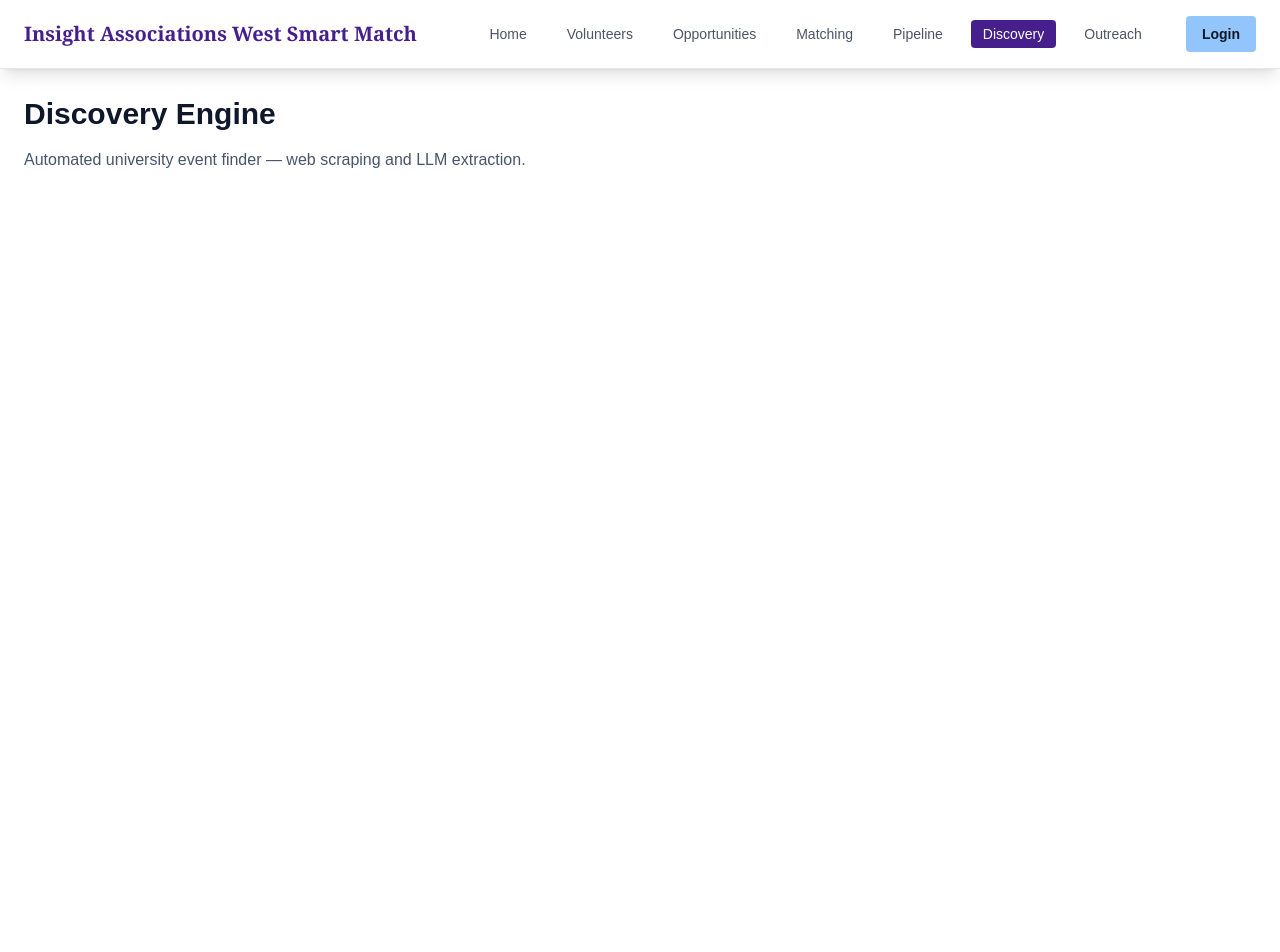
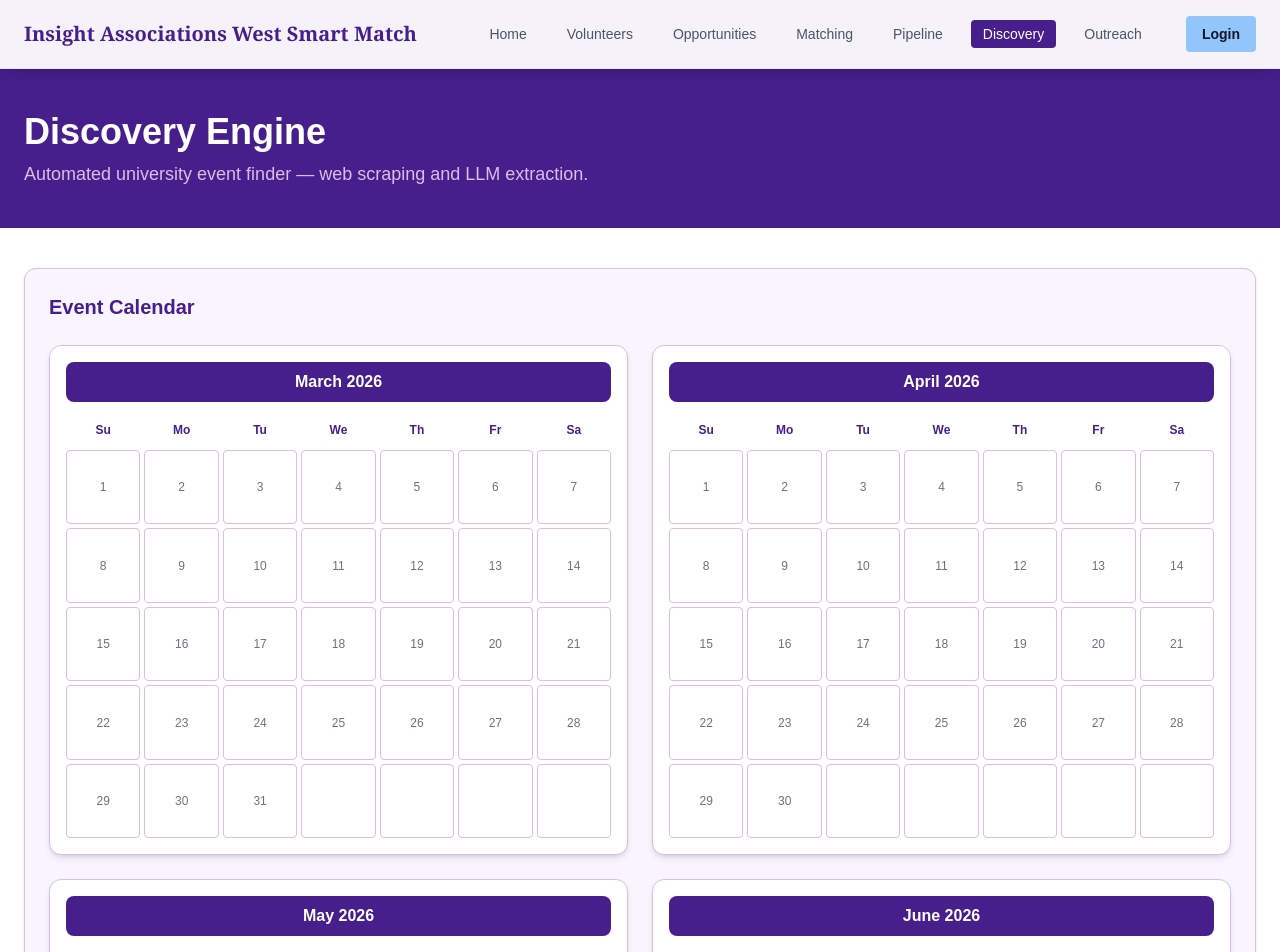
Before and after one commit to PeterBahariance/AI_Hackathon_2026, a Next.js app in the folder smart-match/: page /discovery in a window 1280 px wide. Shown: the top 952 px of the page. Before the commit the page ends 800 px from the top, so only its background shows below. Built offline with nearby package versions, Linux system fonts and the light colour scheme.

Commit message:
Add Calender and Opportunity Placeholder

```diff
--- a/smart-match/src/app/demand/page.tsx
+++ b/smart-match/src/app/demand/page.tsx
@@ -1,8 +1,24 @@
 export default function DemandPage() {
   return (
-    <div className="max-w-7xl mx-auto px-6 pt-24 pb-12">
-      <h1 className="text-3xl font-bold text-slate-900 mb-4">Opportunities (Demand Side)</h1>
-      <p className="text-slate-600">CPP events, courses, and campus engagement opportunities.</p>
+    <div className="min-h-screen bg-white">
+      {/* Header Banner */}
+      <div className="bg-[#471f8d] pt-28 pb-10 px-6">
+        <div className="max-w-7xl mx-auto">
+          <h1 className="text-4xl font-bold text-white mb-2">Opportunities (Demand Side)</h1>
+          <p className="text-[#dbbde5] text-lg">CPP events, courses, and campus engagement opportunities.</p>
+        </div>
+      </div>
+
+      {/* Content */}
+      <div className="max-w-7xl mx-auto px-6 py-10">
+        {/* Opportunity List Placeholder */}
+        <div className="bg-white border border-[#dbbde5] rounded-xl shadow-sm p-6">
+          <h2 className="text-xl font-semibold mb-4" style={{ color: "#471f8d" }}>Opportunity List</h2>
+          <div className="flex items-center justify-center h-48 border-2 border-dashed border-[#dbbde5] rounded-lg bg-[#f9f5ff]">
+            <p className="text-[#471f8d] text-sm opacity-60">No opportunities loaded yet — data will appear here</p>
+          </div>
+        </div>
+      </div>
     </div>
   );
 }
--- a/smart-match/src/app/discovery/page.tsx
+++ b/smart-match/src/app/discovery/page.tsx
@@ -1,8 +1,89 @@
+"use client";
+
+const months = [
+  { name: 'March', year: 2026, days: 31 },
+  { name: 'April', year: 2026, days: 30 },
+  { name: 'May', year: 2026, days: 31 },
+  { name: 'June', year: 2026, days: 30 }
+];
+
+const MonthCalendar = ({ month, year, days }: { month: string; year: number; days: number }) => (
+  <div className="bg-white rounded-xl shadow-md p-4 border border-[#dbbde5] flex-1 min-w-0">
+    <div className="text-center mb-4 py-2 rounded-lg" style={{ backgroundColor: "#471f8d" }}>
+      <h3 className="text-base font-semibold text-white">{month} {year}</h3>
+    </div>
+
+    {/* Days of week header */}
+    <div className="grid grid-cols-7 gap-1 mb-2">
+      {['Su', 'Mo', 'Tu', 'We', 'Th', 'Fr', 'Sa'].map(day => (
+        <div key={day} className="text-center text-xs font-semibold py-1" style={{ color: "#471f8d" }}>
+          {day}
+        </div>
+      ))}
+    </div>
+
+    {/* Calendar grid */}
+    <div className="grid grid-cols-7 gap-1">
+      {Array.from({ length: 35 }, (_, i) => (
+        <div
+          key={i}
+          className="aspect-square border border-[#dbbde5] rounded flex items-center justify-center text-xs text-gray-500 hover:text-white transition-colors cursor-pointer"
+          style={{ ['--hover-bg' as string]: '#93C5FD' }}
+          onMouseEnter={e => (e.currentTarget.style.backgroundColor = '#93C5FD')}
+          onMouseLeave={e => (e.currentTarget.style.backgroundColor = '')}
+        >
+          {i < days ? (i + 1) : ''}
+        </div>
+      ))}
+    </div>
+  </div>
+);
+
 export default function DiscoveryPage() {
   return (
-    <div className="max-w-7xl mx-auto px-6 pt-24 pb-12">
-      <h1 className="text-3xl font-bold text-slate-900 mb-4">Discovery Engine</h1>
-      <p className="text-slate-600">Automated university event finder — web scraping and LLM extraction.</p>
+    <div className="min-h-screen bg-white">
+      {/* Header Banner */}
+      <div className="bg-[#471f8d] pt-28 pb-10 px-6">
+        <div className="max-w-7xl mx-auto">
+          <h1 className="text-4xl font-bold text-white mb-2">Discovery Engine</h1>
+          <p className="text-[#dbbde5] text-lg">Automated university event finder — web scraping and LLM extraction.</p>
+        </div>
+      </div>
+
+      {/* Calendar Section */}
+      <div className="max-w-7xl mx-auto px-6 py-10">
+        <div className="bg-[#f9f5ff] border border-[#dbbde5] rounded-xl p-6 shadow-sm">
+          <h2 className="text-xl font-semibold mb-6" style={{ color: "#471f8d" }}>Event Calendar</h2>
+
+          {/* First row: March and April */}
+          <div className="flex gap-6 mb-6">
+            {months.slice(0, 2).map((monthData) => (
+              <MonthCalendar
+                key={`${monthData.name}-${monthData.year}`}
+                month={monthData.name}
+                year={monthData.year}
+                days={monthData.days}
+              />
+            ))}
+          </div>
+
+          {/* Second row: May and June */}
+          <div className="flex gap-6 mb-4">
+            {months.slice(2, 4).map((monthData) => (
+              <MonthCalendar
+                key={`${monthData.name}-${monthData.year}`}
+                month={monthData.name}
+                year={monthData.year}
+                days={monthData.days}
+              />
+            ))}
+          </div>
+
+          <p className="text-center text-sm" style={{ color: "#471f8d", opacity: 0.5 }}>
+            Calendar placeholder — events will be populated here
+          </p>
+        </div>
+      </div>
     </div>
   );
 }
--- a/smart-match/src/app/page.tsx
+++ b/smart-match/src/app/page.tsx
@@ -90,9 +90,8 @@ export default function Home() {
           ref={(el) => {
             cardRefs.current[index] = el || null;
           }}
-          className={`relative min-h-screen flex items-center justify-center py-24 sm:py-32 transition-all duration-500 ${
-            visibleCards[index] ? "pop-up-3d" : "opacity-0"
-          }`}
+          className={`relative min-h-screen flex items-center justify-center py-24 sm:py-32 transition-all duration-500 ${visibleCards[index] ? "pop-up-3d" : "opacity-0"
+            }`}
           style={{
             backgroundColor: index % 2 === 0 ? "#FFFFFF" : "#dbbde5",
             transform: visibleCards[index]
--- a/smart-match/src/components/Nav.tsx
+++ b/smart-match/src/components/Nav.tsx
@@ -28,8 +28,8 @@ export default function Nav() {
               key={link.href}
               href={link.href}
               className={`px-3 py-1 rounded transition-all duration-200 ${pathname === link.href
-                  ? "bg-[#471f8d] text-white"
-                  : "text-gray-600 hover:bg-[#471f8d] hover:text-white"
+                ? "bg-[#471f8d] text-white"
+                : "text-gray-600 hover:bg-[#471f8d] hover:text-white"
                 }`}
             >
               {link.label}
```
